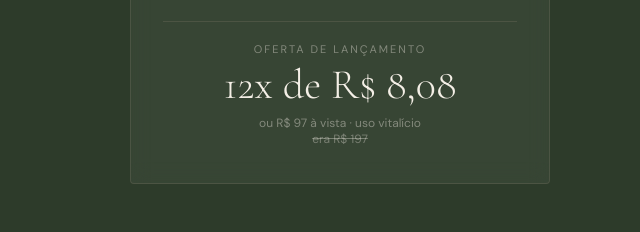
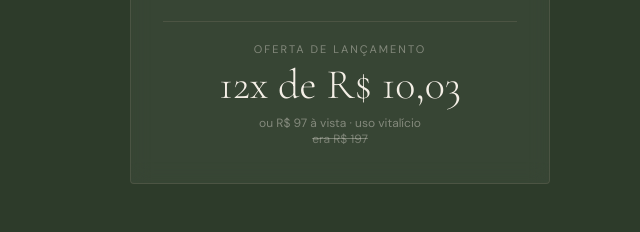
Before and after one commit to calculadorashortstays/calculadora-shortstay, a plain HTML site: page index.html in a window 1280 px wide. Shown: the part 555-787 px from the top of the page, 640-1280 px from the left. Drawn offline with nearby package versions, Linux system fonts and the light colour scheme.

Commit message:
Update index.html

```diff
--- a/index.html
+++ b/index.html
@@ -307,7 +307,7 @@ footer a:hover { color:var(--nude); }
       </div>
       <div class="hero-price-tag">
         <div class="hero-price-from">Oferta de lançamento</div>
-        <div style="font-family:'Cormorant Garamond',serif;font-size:42px;font-weight:300;color:var(--creme);line-height:1.1;">12x de R$ 8,08</div>
+        <div style="font-family:'Cormorant Garamond',serif;font-size:42px;font-weight:300;color:var(--creme);line-height:1.1;">12x de R$ 10,03</div>
         <div class="hero-price-sub">ou R$ 97 à vista · uso vitalício<br><span style="color:rgba(244,239,230,.35);text-decoration:line-through;">era R$ 197</span></div>
       </div>
     </div>
@@ -660,7 +660,7 @@ footer a:hover { color:var(--nude); }
       <p>Qualquer imóvel — seja R$ 200 mil ou R$ 1 milhão — merece uma análise completa antes da assinatura.</p>
       <div style="margin:20px auto 32px;display:inline-flex;align-items:center;gap:16px;background:rgba(255,255,255,.06);border:1px solid rgba(196,176,154,.2);border-radius:4px;padding:20px 40px;">
         <div style="text-align:center;">
-          <div style="font-family:'Cormorant Garamond',serif;font-size:52px;font-weight:300;color:var(--creme);line-height:1;">12x de R$ 8,08</div>
+        <div style="font-family:'Cormorant Garamond',serif;font-size:52px;font-weight:300;color:var(--creme);line-height:1;">12x de R$ 10,03</div>
           <div style="font-size:13px;color:rgba(244,239,230,.35);margin-top:8px;">ou R$ 97 à vista &nbsp;·&nbsp; <span style="text-decoration:line-through;">era R$ 197</span></div>
         </div>
       </div>
@@ -722,14 +722,14 @@ footer a:hover { color:var(--nude); }
           <div class="preco-principal" style="line-height:1;">
             <span style="font-size:clamp(40px,5vw,72px);font-weight:300;color:var(--creme);">12x</span>
             <span style="font-size:clamp(20px,2.5vw,32px);color:rgba(244,239,230,.6);"> de </span>
-            <span>R$&nbsp;8,08</span>
+            <span>R$&nbsp;10,03</span>
           </div>
           <div style="font-size:14px;color:rgba(244,239,230,.4);margin-top:8px;">ou R$ 97 à vista · Pix ou boleto</div>
           <div style="margin-top:12px;background:rgba(139,58,58,.2);border:1px solid rgba(139,58,58,.3);border-radius:3px;padding:10px 14px;font-size:13px;color:#E8A0A0;">⏳ Preço promocional por tempo limitado — volta para R$ 197 em breve</div>
         </div>
         <a href="https://pay.kiwify.com.br/8h9Go1o" target="_blank" class="preco-cta">Comprar agora →</a>
         <div class="preco-garantia">Pagamento processado com segurança via Kiwify.<br>
-        💳 Cartão de crédito em até <strong style="color:rgba(244,239,230,.6);">12x de R$ 8,08</strong> &nbsp;·&nbsp; Pix &nbsp;·&nbsp; Boleto</div>
+        💳 Cartão de crédito em até <strong style="color:rgba(244,239,230,.6);">12x de R$ 10,03</strong> &nbsp;·&nbsp; Pix &nbsp;·&nbsp; Boleto</div>
       </div>
     </div>
   </div>
```
